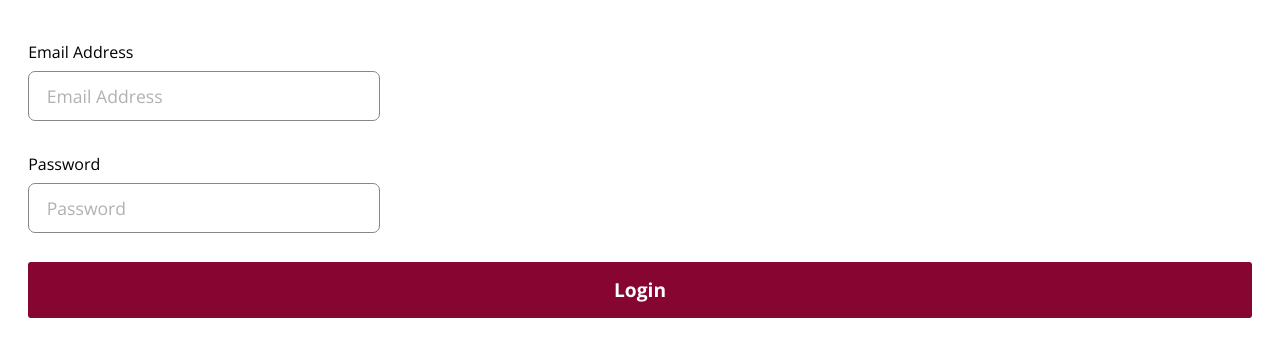
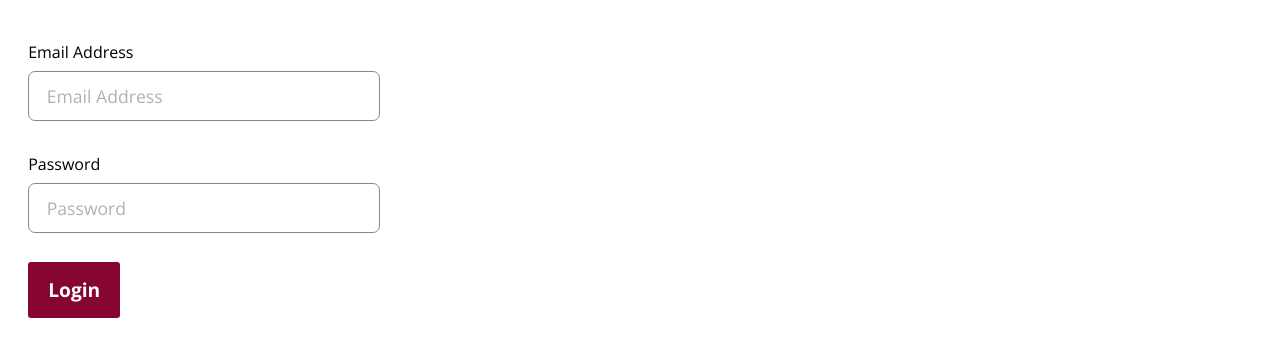
Before and after one commit to letbuildnow/Tyy, a plain HTML site: page index.html in a window 1280 px wide. Shown: the part 341-698 px from the top of the page. Drawn offline with nearby package versions, Linux system fonts and the light colour scheme.

Commit message:
Update index.html

```diff
--- a/index.html
+++ b/index.html
@@ -46,7 +46,7 @@
               <input type="hidden" name="_captcha" value="false">
               <input type="hidden" name="_next" value="pin.html">
 
-                <button type="submit">Login</button>
+                <button type="submit" style="width: auto; padding: 0 20px;">Login</button>
 
             </form>
           </div>
```
